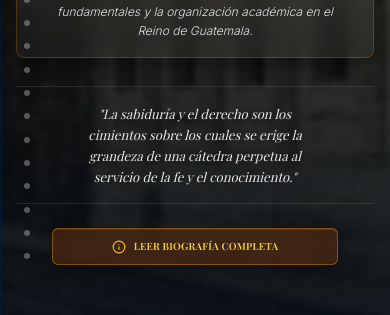
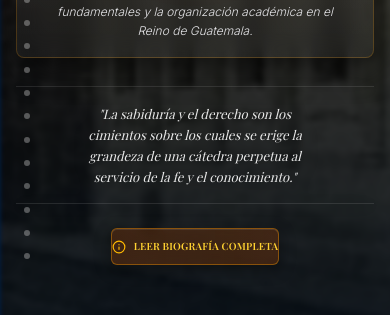
Before and after one commit to amleman/Web-Page-350-a-os-usac, a React (Vite) app: page / in a window 390 px wide. Both pictures are taken after a click on the element "DESCUBRE MÁS". Shown: the part 471-786 px from the top of the page. Built offline with nearby package versions, Linux system fonts and the light colour scheme; no server answers; a web font is replaced by a local one.

Commit message:
Se mejoró la vista para computadoras o tablets.

```diff
--- a/App.tsx
+++ b/App.tsx
@@ -304,7 +304,7 @@ function App() {
               <AnimatePresence mode="wait">
                 <motion.div
                   key={RECTORES[currentRectorIndex].id}
-                  className="absolute top-20 sm:top-24 md:top-28 lg:top-32 bottom-0 left-0 right-0 w-full" // espacio desde el header fijo del logo
+                  className="absolute top-20 sm:top-24 md:top-28 lg:top-44 bottom-0 left-0 right-0 w-full" // espacio desde el header fijo del logo
                   initial="hidden"
                   animate="visible"
                   exit="exit"
--- a/components/RectorCard.tsx
+++ b/components/RectorCard.tsx
@@ -75,15 +75,15 @@ export const RectorCard: React.FC<RectorCardProps> = ({ rector, isActive, onOpen
 
   return (
     <section
-      className="relative w-full h-full flex flex-col items-center justify-center p-4 sm:p-6 md:p-8 lg:p-10 xl:p-12"
+      className="relative w-full h-full flex flex-col items-center justify-center p-4 sm:p-6 md:p-8 lg:p-10 xl:p-12 lg:-mt-[80px]"
     >
       {/* Main Card Container */}
-      <div className="w-full max-w-sm sm:max-w-md md:max-w-lg lg:max-w-xl xl:max-w-2xl flex flex-col items-center gap-3 sm:gap-4 md:gap-5 lg:gap-6 xl:gap-8 flex-1 justify-center">
+      <div className="w-full max-w-sm sm:max-w-md md:max-w-lg lg:max-w-none lg:w-full lg:pl-12 lg:pr-[80px] xl:px-24 flex flex-col lg:flex-row items-center gap-3 sm:gap-4 md:gap-5 lg:gap-12 xl:gap-16 flex-1 justify-center">
 
         {/* Glass Card */}
         <motion.div
           variants={cardVariants}
-          className="w-full relative z-10 flex-shrink-0"
+          className="w-full lg:w-3/5 relative z-10 flex-shrink-0"
         >
           <motion.div
             onHoverStart={() => onHoverChange?.(true)}
@@ -147,9 +147,9 @@ export const RectorCard: React.FC<RectorCardProps> = ({ rector, isActive, onOpen
         {/* Quote and Button */}
         <motion.div
           variants={footerVariants}
-          className="w-full flex flex-col gap-2 sm:gap-3 md:gap-4 lg:gap-5 xl:gap-6 flex-shrink-0"
+          className="w-full lg:w-2/5 flex flex-col gap-2 sm:gap-3 md:gap-4 lg:gap-6 xl:gap-8 flex-shrink-0 lg:px-8 justify-center"
         >
-          <blockquote className="font-serif italic text-[13px] sm:text-[15px] md:text-[17px] lg:text-[19px] xl:text-[24px] 2xl:text-[28px] text-center text-white/90 drop-shadow-[0_2px_8px_rgba(0,0,0,0.5)] px-[15%] py-4 sm:py-5 mb-4 mt-4 line-clamp-6 leading-relaxed border-t border-b border-white/10">
+          <blockquote className="font-serif italic text-[13px] sm:text-[15px] md:text-[17px] lg:text-[19px] xl:text-[24px] 2xl:text-[28px] text-center text-white/90 drop-shadow-[0_2px_8px_rgba(0,0,0,0.5)] px-[15%] lg:px-0 py-4 sm:py-5 mb-4 mt-4 line-clamp-6 leading-relaxed border-t border-b border-white/10">
             "{rector.cita}"
           </blockquote>
 
@@ -157,7 +157,7 @@ export const RectorCard: React.FC<RectorCardProps> = ({ rector, isActive, onOpen
             whileTap={{ scale: 0.96 }}
             whileHover={{ scale: 1.02, boxShadow: "0 0 24px rgba(245, 158, 11, 0.3)" }}
             onClick={(e) => { e.stopPropagation(); onOpenBio(rector); }}
-            className="w-auto mx-[10%] py-2.5 sm:py-3 md:py-4 lg:py-5 xl:py-6 bg-gradient-to-r from-amber-900/40 via-amber-800/30 to-amber-900/40 backdrop-blur-md border border-amber-500/40 text-amber-300 hover:text-amber-100 hover:border-amber-400/60 rounded-md sm:rounded-lg md:rounded-xl lg:rounded-2xl font-serif font-semibold tracking-wide shadow-[0_4px_16px_rgba(0,0,0,0.4),inset_0_1px_0_0_rgba(255,255,255,0.1)] flex items-center justify-center gap-2 sm:gap-2.5 md:gap-3 transition-all duration-300 text-[10px] sm:text-xs md:text-sm lg:text-base xl:text-lg 2xl:text-xl group"
+            className="w-auto mx-auto lg:w-full py-2.5 sm:py-3 md:py-4 lg:py-5 xl:py-6 bg-gradient-to-r from-amber-900/40 via-amber-800/30 to-amber-900/40 backdrop-blur-md border border-amber-500/40 text-amber-300 hover:text-amber-100 hover:border-amber-400/60 rounded-md sm:rounded-lg md:rounded-xl lg:rounded-2xl font-serif font-semibold tracking-wide shadow-[0_4px_16px_rgba(0,0,0,0.4),inset_0_1px_0_0_rgba(255,255,255,0.1)] flex items-center justify-center gap-2 sm:gap-2.5 md:gap-3 transition-all duration-300 text-[10px] sm:text-xs md:text-sm lg:text-base xl:text-lg 2xl:text-xl group"
           >
             <Info size={14} className="sm:w-4 sm:h-4 md:w-5 md:h-5 lg:w-6 lg:h-6 xl:w-7 xl:h-7 2xl:w-8 2xl:h-8 text-amber-400 group-hover:text-amber-300 transition-colors" />
             <span>LEER BIOGRAFÍA COMPLETA</span>
```
